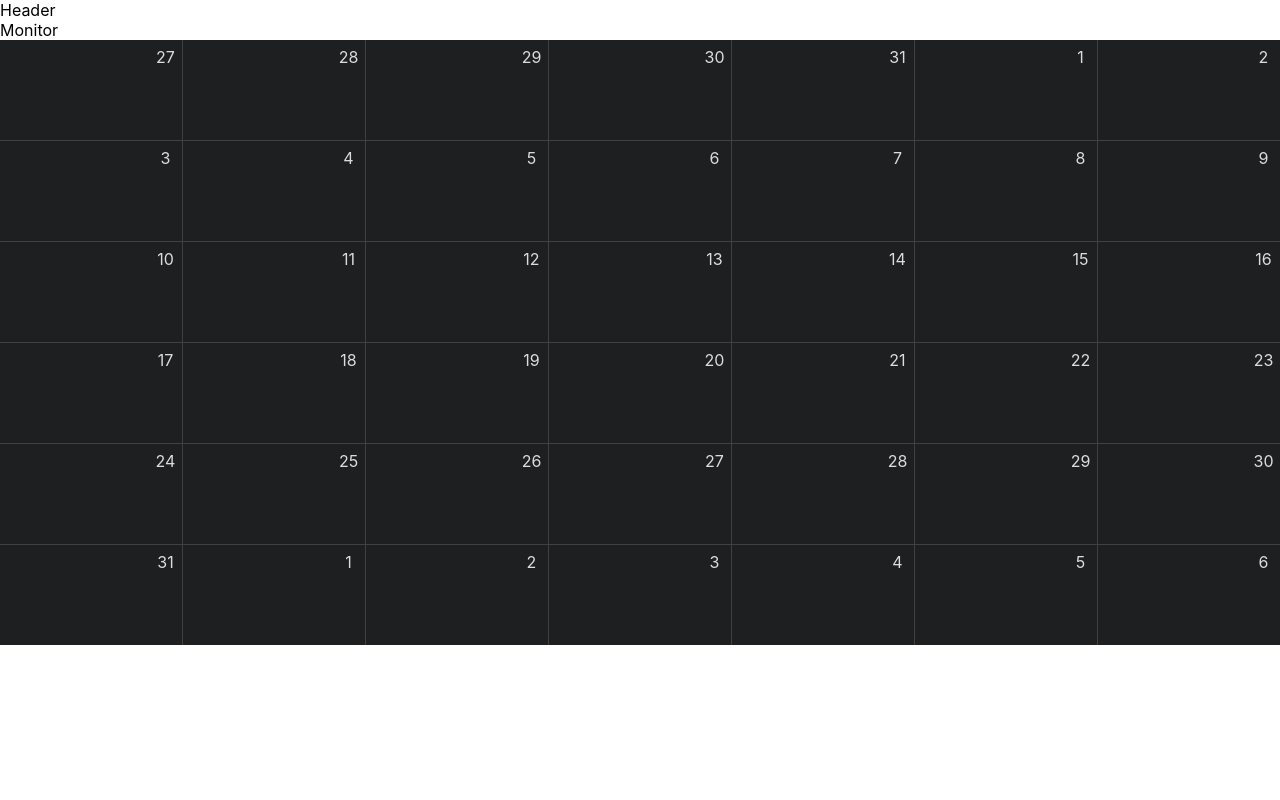
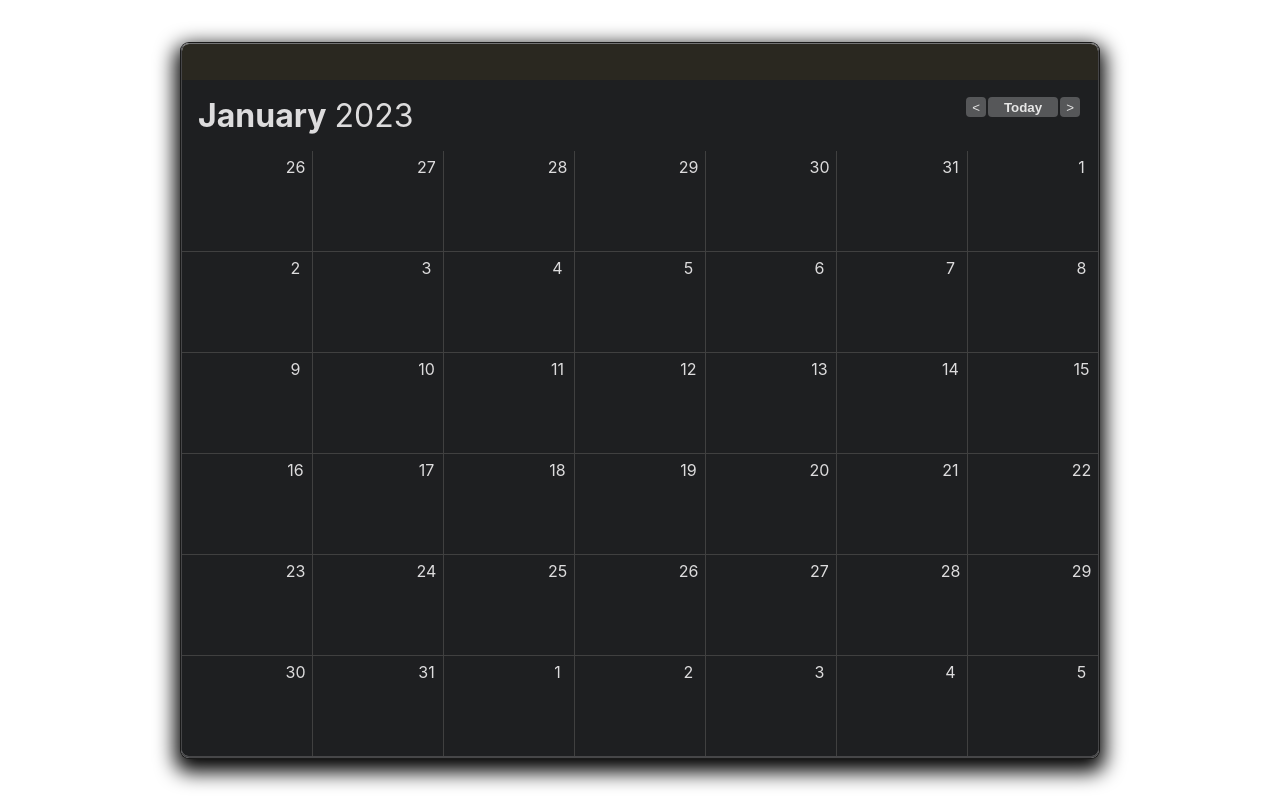
Before and after one commit to anton-iskryk/react_calendar, a React (Create React App) app: page / in a window 1280 px wide. Built offline with nearby package versions, Linux system fonts and the light colour scheme.

Commit message:
add title and buttons

```diff
--- a/src/components/App/App.tsx
+++ b/src/components/App/App.tsx
@@ -2,31 +2,36 @@ import React from 'react';
 import './App.css';
 // eslint-disable-next-line import/no-extraneous-dependencies
 import moment from 'moment';
+import styled from 'styled-components';
 import { Monitor } from '../Monitor';
 import { CalendarGrid } from '../CalendarGrid';
-import { Header } from '../Header';
+import { Title } from '../Title';
+
+const ShadowWrapper = styled('div')`
+  overflow: hidden;
+  border-top: 1px solid #737374;
+  border-right: 1px solid #464648;
+  border-left: 1px solid #464648;
+  border-bottom: 2px solid #464648;
+  box-shadow: 0 0 0 1px #1a1a1a, 0 8px 20px 6px #000;
+  border-radius: 8px;
+`;
 
 export const App: React.FC = () => {
-  // window.moment = moment;
+  moment.updateLocale('en', { week: { dow: 1 } });
+  const today = moment();
+  const startDay: moment.Moment = today
+    .clone()
+    .startOf('month')
+    .startOf('week');
 
-  moment.updateLocale('en', { week: { dow: 1 } });
-  const startDay: moment.Moment = moment().startOf('month').startOf('week');
-  // const endDay = moment().endOf('month').endOf('week');
-
-  // const calendar = [];
-
-  // while (!day.isAfter(endDay)) {
-  //   calendar.push(day.clone());
-  //   day.add(1, 'day');
-  // }
+  window.moment = moment;
 
   return (
-    <div>
-      <Header />
-      <Monitor />
+    <ShadowWrapper>
+      <Title />
+      <Monitor today={today} />
       <CalendarGrid startDay={startDay} />
-    </div>
+    </ShadowWrapper>
   );
 };
-
-export default App;
--- a/src/components/CalendarGrid/CalendarGrid.tsx
+++ b/src/components/CalendarGrid/CalendarGrid.tsx
@@ -15,6 +15,11 @@ const CellWrapper = styled.div`
   min-height: 100px;
   background-color: #1e1f21;
   color: #dddcdd;
+  cursor: pointer;
+
+  &:hover {
+    background-color: #464646;
+  }
 `;
 
 const RowInCell = styled.div`
@@ -36,7 +41,7 @@ type Props = {
 
 export const CalendarGrid: React.FC<Props> = ({ startDay }) => {
   // const totalDays = 42;
-  const day = startDay.clone().subtract();
+  const day = startDay.clone().subtract(1, 'day');
   const daysArray = [...Array(42)].map(() => day.add(1, 'day').clone());
 
   return (
--- a/src/components/Header/Header.tsx
+++ /dev/null
@@ -1,7 +0,0 @@
-import React from 'react';
-
-export const Header: React.FC = () => {
-  return (
-    <div>Header</div>
-  );
-};
--- a/src/components/Header/index.tsx
+++ /dev/null
@@ -1 +0,0 @@
-export * from './Header';
--- a/src/components/Monitor/Monitor.tsx
+++ b/src/components/Monitor/Monitor.tsx
@@ -1,7 +1,56 @@
+/* eslint-disable react/button-has-type */
 import React from 'react';
+import styled from 'styled-components';
 
-export const Monitor: React.FC = () => {
+const DivWrapper = styled('div')`
+  display: flex;
+  justify-content: space-between;
+
+  padding: 16px;
+  background-color: #1e1f21;
+  color: #dddcdd;
+`;
+
+const TextWrapper = styled('span')`
+  font-size: 32px;
+`;
+
+const TitleWrapper = styled(TextWrapper)`
+  font-weight: bold;
+  margin-right: 8px;
+`;
+
+const ButtonWrapper = styled('button')`
+  border: unset;
+  background-color:#565759;
+  height: 20px;
+  margin-right: 2px;
+  border-radius: 4px;
+  color: #e6e6e6;
+  cursor: pointer;
+`;
+
+const TodayButton = styled(ButtonWrapper)`
+  padding: 0 16px;
+  font-weight: bold;
+`;
+
+type Props = {
+  today: moment.Moment,
+};
+
+export const Monitor: React.FC<Props> = ({ today }) => {
   return (
-    <div>Monitor</div>
+    <DivWrapper>
+      <div>
+        <TitleWrapper>{today.format('MMMM')}</TitleWrapper>
+        <TextWrapper>{today.format('YYYY')}</TextWrapper>
+      </div>
+      <div>
+        <ButtonWrapper> &lt; </ButtonWrapper>
+        <TodayButton>Today</TodayButton>
+        <ButtonWrapper> &gt; </ButtonWrapper>
+      </div>
+    </DivWrapper>
   );
 };
--- /dev/null
+++ b/src/components/Title/Title.tsx
@@ -0,0 +1,13 @@
+import React from 'react';
+import styled from 'styled-components';
+
+const DivWrapper = styled('div')`
+  background-color: #2a2820;
+  height: 36px;
+`;
+
+export const Title: React.FC = () => {
+  return (
+    <DivWrapper></DivWrapper>
+  );
+};
--- /dev/null
+++ b/src/components/Title/index.tsx
@@ -0,0 +1 @@
+export * from './Title';
--- a/src/index.css
+++ b/src/index.css
@@ -1,3 +1,12 @@
+* {
+  box-sizing: border-box;
+}
+
+html, body {
+  margin: 0;
+  padding: 0;
+}
+
 body {
   margin: 0;
   font-family: -apple-system, BlinkMacSystemFont, 'Segoe UI', 'Roboto', 'Oxygen',
@@ -11,3 +20,10 @@ code {
   font-family: source-code-pro, Menlo, Monaco, Consolas, 'Courier New',
     monospace;
 }
+
+#root {
+  height: 100vh;
+  display: flex;
+  align-items: center;
+  justify-content: center;
+}
--- a/src/index.tsx
+++ b/src/index.tsx
@@ -1,7 +1,7 @@
 import React from 'react';
 import ReactDOM from 'react-dom/client';
 import './index.css';
-import App from './components/App/App';
+import { App } from './components/App/App';
 import reportWebVitals from './reportWebVitals';
 
 const root = ReactDOM.createRoot(
```
